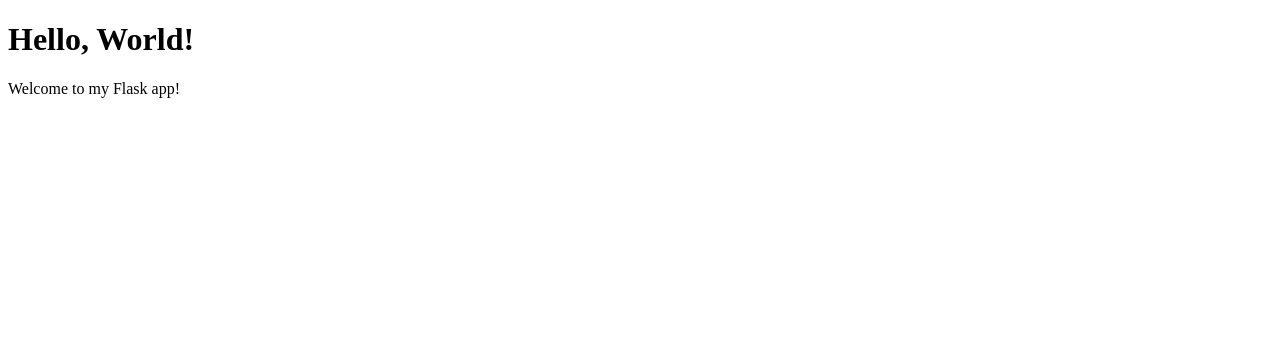
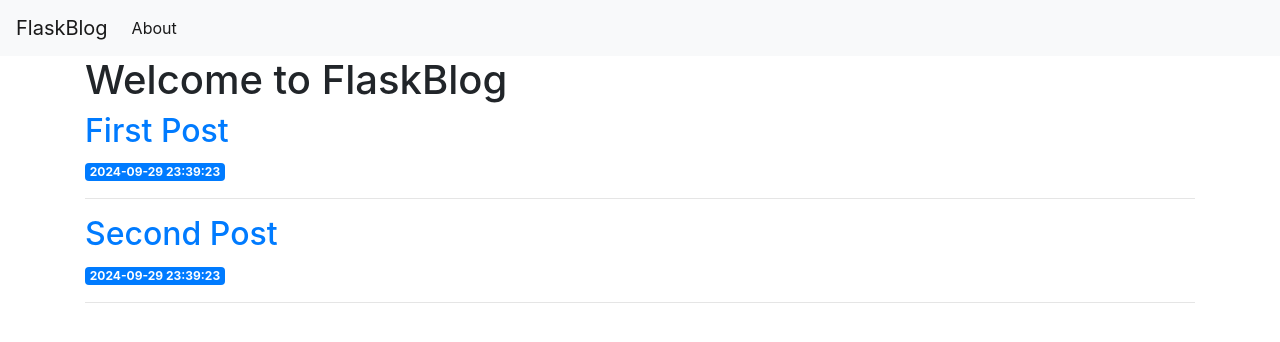
Before and after one commit to rossatoe/CTS285, a Flask app: page / in a window 1280 px wide. Shown: the top 342 px of the page. Run offline with Flask 3, Linux system fonts and the light colour scheme; data comes from the database, SQL or seed files in the repository; some libraries are stand-ins or nearby versions.

Commit message:
Step 5 - Display All Posts

```diff
--- a/dataMan/app.py
+++ b/dataMan/app.py
@@ -1,14 +1,20 @@
+import sqlite3
 from flask import Flask, render_template
+
+def get_db_connection():
+    conn = sqlite3.connect('database.db')
+    conn.row_factory = sqlite3.Row
+    return conn
 
 app = Flask(__name__)
 
 @app.route('/')
-def hello():
-    return render_template('index.html')
+def index():
+    conn = get_db_connection()
+    posts = conn.execute('SELECT * FROM posts').fetchall()
+    conn.close()
+    return render_template('index.html', posts=posts)
 
-@app.route('/goodbye')
-def goodbye():
-    return "Goodbye, World!"
 
 if __name__ == '__main__':
-    app.run(host='0.0.0.0', port=5000, debug=True)
+    app.run()
--- /dev/null
+++ b/dataMan/static/css/style.css
@@ -0,0 +1,6 @@
+h1 {
+    border: 2px #eee solid;
+    color: brown;
+    text-align: center;
+    padding: 10px;
+}
--- /dev/null
+++ b/dataMan/templates/base.html
@@ -0,0 +1,37 @@
+<!doctype html>
+<html lang="en">
+  <head>
+    <!-- Required meta tags -->
+    <meta charset="utf-8">
+    <meta name="viewport" content="width=device-width, initial-scale=1, shrink-to-fit=no">
+
+    <!-- Bootstrap CSS -->
+    <link rel="stylesheet" href="https://stackpath.bootstrapcdn.com/bootstrap/4.3.1/css/bootstrap.min.css" integrity="sha384-ggOyR0iXCbMQv3Xipma34MD+dH/1fQ784/j6cY/iJTQUOhcWr7x9JvoRxT2MZw1T" crossorigin="anonymous">
+
+    <title>{% block title %} {% endblock %}</title>
+  </head>
+  <body>
+    <nav class="navbar navbar-expand-md navbar-light bg-light">
+        <a class="navbar-brand" href="{{ url_for('index')}}">FlaskBlog</a>
+        <button class="navbar-toggler" type="button" data-toggle="collapse" data-target="#navbarNav" aria-controls="navbarNav" aria-expanded="false" aria-label="Toggle navigation">
+            <span class="navbar-toggler-icon"></span>
+        </button>
+        <div class="collapse navbar-collapse" id="navbarNav">
+            <ul class="navbar-nav">
+            <li class="nav-item active">
+                <a class="nav-link" href="#">About</a>
+            </li>
+            </ul>
+        </div>
+    </nav>
+    <div class="container">
+        {% block content %} {% endblock %}
+    </div>
+
+    <!-- Optional JavaScript -->
+    <!-- jQuery first, then Popper.js, then Bootstrap JS -->
+    <script src="https://code.jquery.com/jquery-3.3.1.slim.min.js" integrity="sha384-q8i/X+965DzO0rT7abK41JStQIAqVgRVzpbzo5smXKp4YfRvH+8abtTE1Pi6jizo" crossorigin="anonymous"></script>
+    <script src="https://cdnjs.cloudflare.com/ajax/libs/popper.js/1.14.7/umd/popper.min.js" integrity="sha384-UO2eT0CpHqdSJQ6hJty5KVphtPhzWj9WO1clHTMGa3JDZwrnQq4sF86dIHNDz0W1" crossorigin="anonymous"></script>
+    <script src="https://stackpath.bootstrapcdn.com/bootstrap/4.3.1/js/bootstrap.min.js" integrity="sha384-JjSmVgyd0p3pXB1rRibZUAYoIIy6OrQ6VrjIEaFf/nJGzIxFDsf4x0xIM+B07jRM" crossorigin="anonymous"></script>
+  </body>
+</html>
--- a/dataMan/templates/index.html
+++ b/dataMan/templates/index.html
@@ -1,12 +1,12 @@
-<!DOCTYPE html>
-<html lang="en">
-<head>
-    <meta charset="UTF-8">
-    <meta name="viewport" content="width=device-width, initial-scale=1.0">
-    <title>Hello, World!</title>
-</head>
-<body>
-    <h1>Hello, World!</h1>
-    <p>Welcome to my Flask app!</p>
-</body>
-</html>
+{% extends 'base.html' %}
+
+{% block content %}
+    <h1>{% block title %} Welcome to FlaskBlog {% endblock %}</h1>
+    {% for post in posts %}
+        <a href="#">
+            <h2>{{ post['title'] }}</h2>
+        </a>
+        <span class="badge badge-primary">{{ post['created'] }}</span>
+        <hr>
+    {% endfor %}
+{% endblock %}
```
